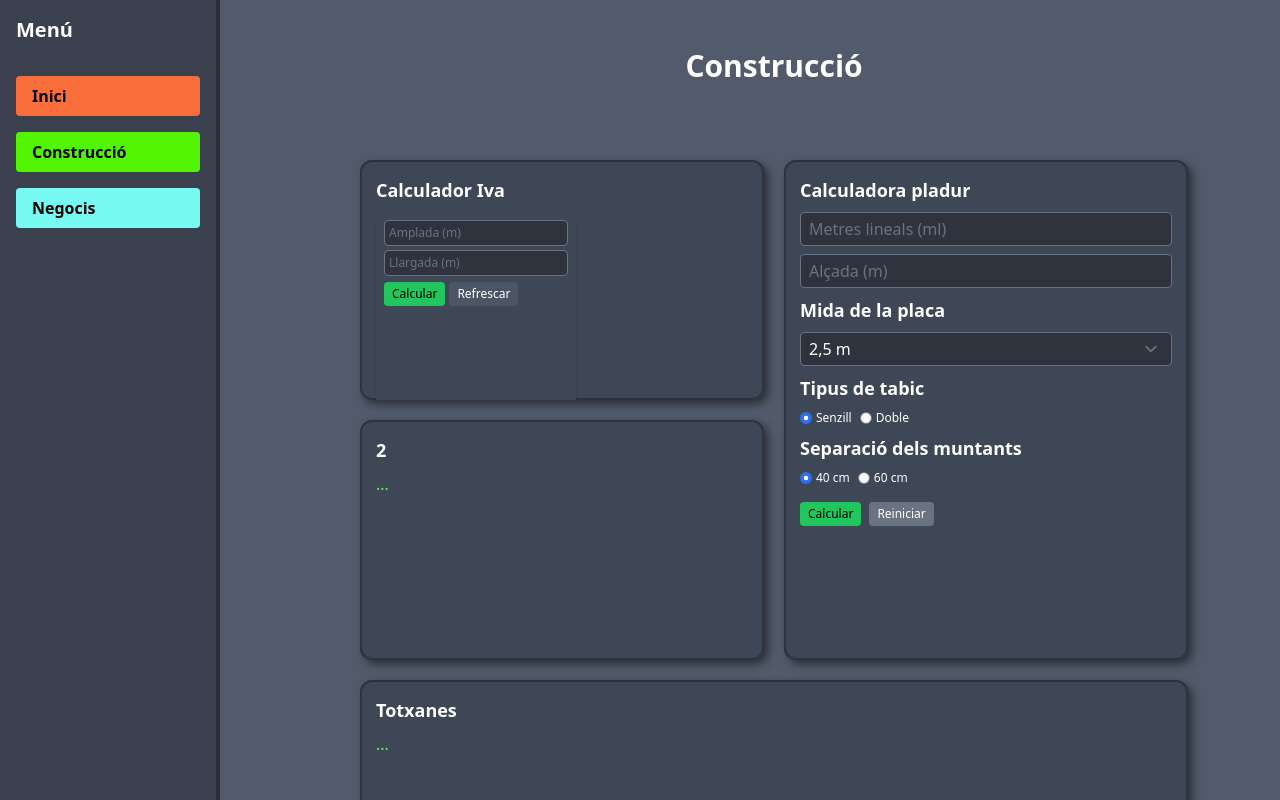
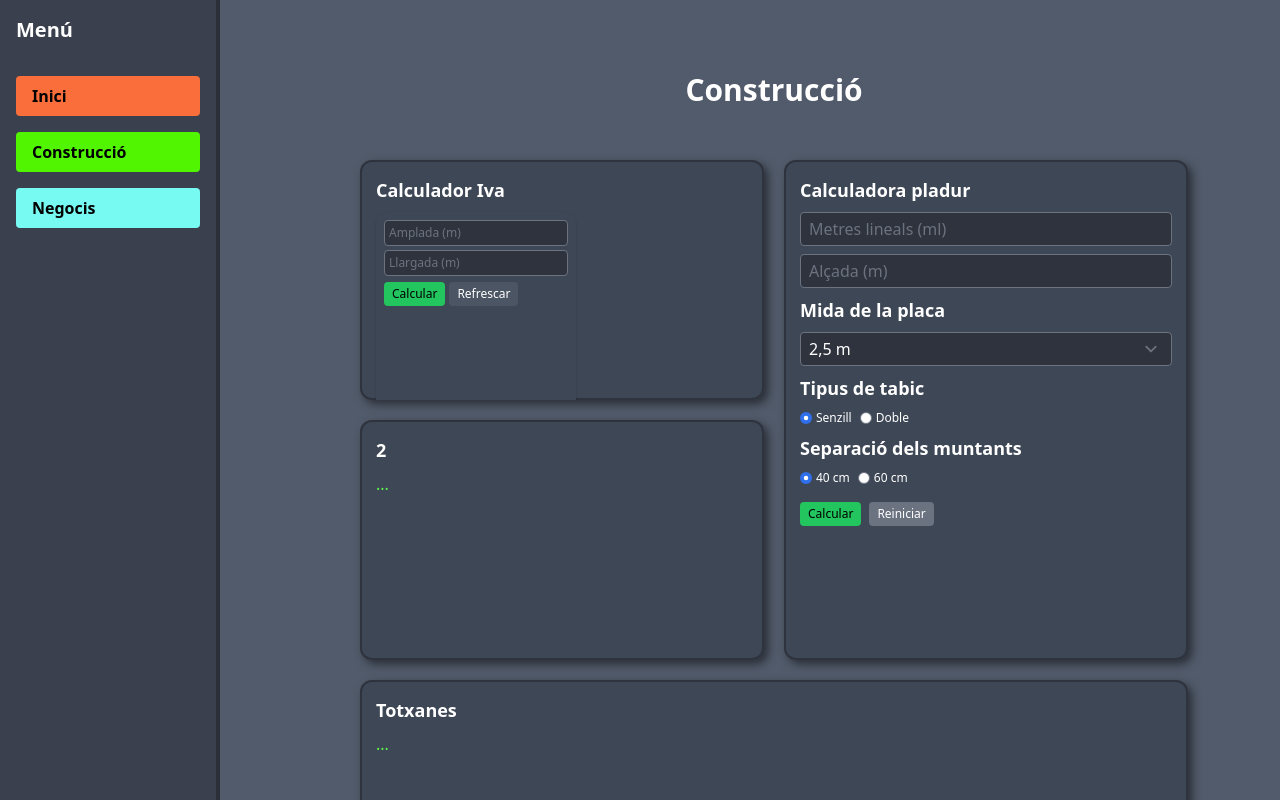
Before and after one commit to JordiZen/nextjs-dashboard-, a Next.js app: page /construccio in a window 1280 px wide. Shown: the top 800 px of the page. Built offline with nearby package versions, Linux system fonts and the light colour scheme.

Commit message:
canvi titol pagina construcció

```diff
--- a/app/construccio/page.tsx
+++ b/app/construccio/page.tsx
@@ -4,7 +4,6 @@ import DashboardConstruccio from "@/components/DashboardConstruccio";
 export default function ConstruccioPage() {
   return (
     <main className="min-h-screen bg-[#525B6B] p-6">
-      <h1 className="text-3xl font-bold text-white text-center mb-8">Construcció</h1>
       <DashboardConstruccio />
     </main>
   );
--- a/components/DashboardConstruccio.tsx
+++ b/components/DashboardConstruccio.tsx
@@ -22,8 +22,12 @@ const layout = [
 ];
 
 export default function DashboardConstruccio() {
+
+
   return (
     <div className="p-6 min-h-screen bg-[#525B6B]">
+              <h1 className="text-3xl font-bold text-white text-center mb-8">Construcció</h1>
+
       <ResponsiveGridLayout
         className="layout"
         layouts={{ lg: layout }}
```
